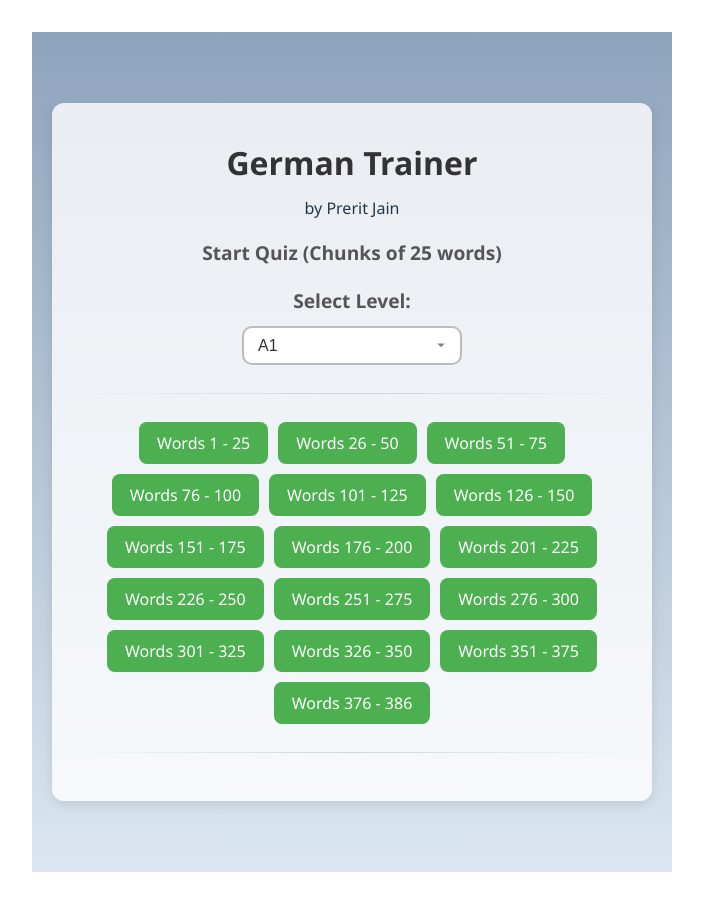
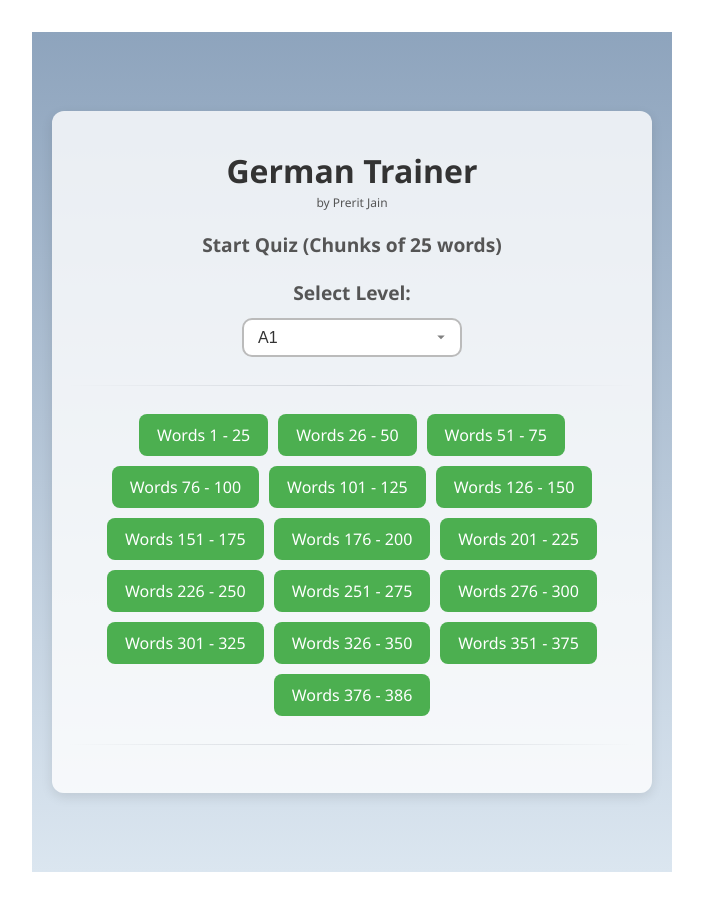
Before and after one commit to prerit09/german-article-trainer, a React (Vite) app: page / in a window 1280 px wide. Shown: the whole page, without its empty margins (288-991 px from the left). Built offline with nearby package versions, Linux system fonts and the light colour scheme.

Commit message:
css fix for prerit jain

```diff
--- a/src/App.css
+++ b/src/App.css
@@ -78,11 +78,12 @@
   font-size: 12px;
   margin-top: -10px;
   margin-bottom: 16px;
-  color: #555;
+  font-weight: 400;
+  color: #555;          /* light mode */
 }
 
 @media (prefers-color-scheme: dark) {
   .byline {
-    color: #aaa;
+    color: #bbb;        /* dark mode */
   }
 }
--- a/src/App.jsx
+++ b/src/App.jsx
@@ -153,7 +153,7 @@ export default function App() {
       <div style={styles.outer}>
         <div style={styles.container}>
           <h1 style={styles.h1}>German Trainer</h1>
-          <p style={styles.byline}>by Prerit Jain</p>
+          <p className="byline">by Prerit Jain</p>
           <h3 style={styles.h3}>Start Quiz (Chunks of 25 words)</h3>
 
           {/* LEVEL SELECTOR */}
```
